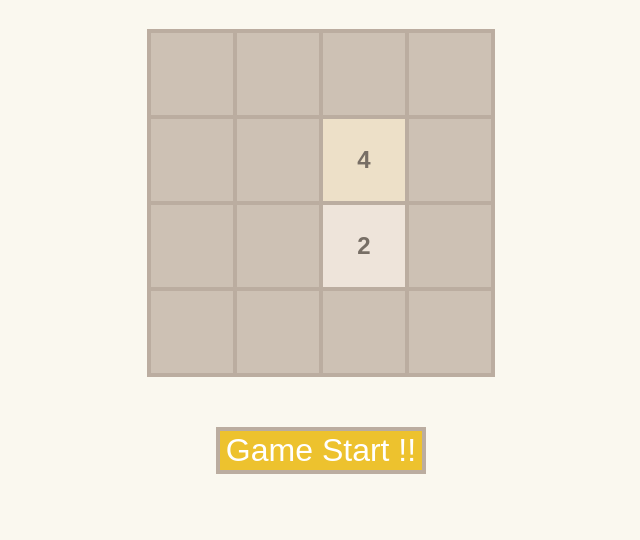
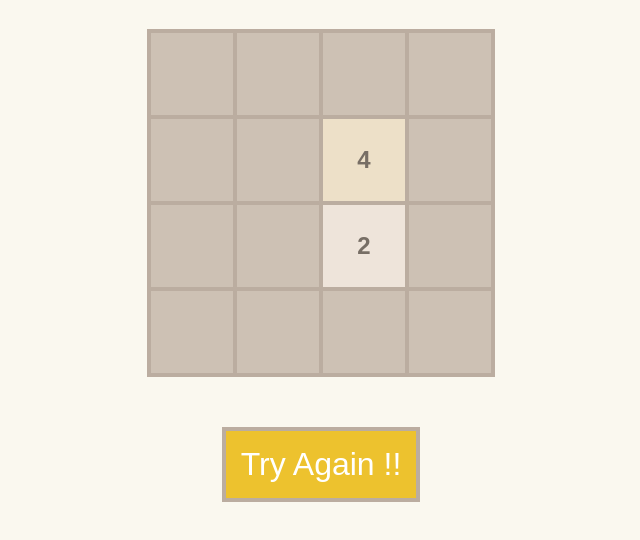
Before and after one commit to chikarauemori/2048, a plain HTML site: page index.html in a window 1280 px wide. Shown: the part 88-628 px from the top of the page, without its empty margins (319-959 px from the left). Drawn offline with Linux system fonts and the light colour scheme.

Commit message:
Update index.html

```diff
--- a/index.html
+++ b/index.html
@@ -99,6 +99,7 @@
         color: #fff;
         border: 4px solid #bbada0;
         font-size: 200%;
+        padding: 15px;
 
       }
       /*
@@ -123,7 +124,7 @@
     <h1>2048</h1>
     <table id="game-board"></table>
 
-  <button onclick="init()">Game Start !!</button>
+  <button onclick="init()">Try Again !!</button>
 
     <script>
       const size = 4;
```
